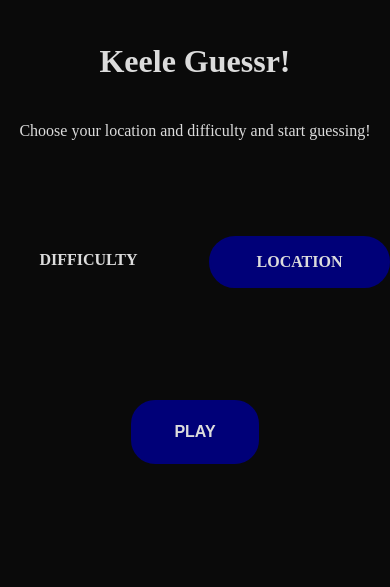
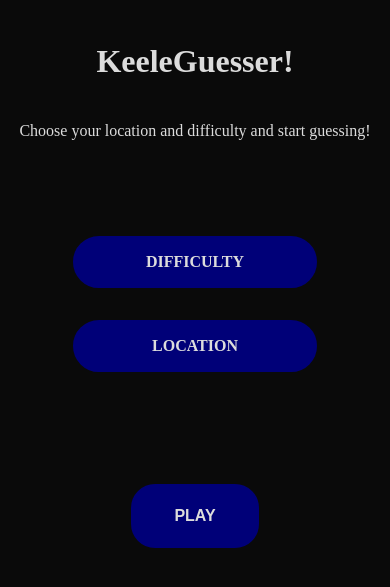
Before and after one commit to tesinclair/KeeleGuessr, a Flask app: page /home in a window 390 px wide. Shown: the part 43-630 px from the top of the page. Run offline with Flask 3, Linux system fonts and the light colour scheme; some libraries are stand-ins or nearby versions.

Commit message:
adds more difficulties and color changes, fixes hover on scroll and tap tags

```diff
--- a/app.py
+++ b/app.py
@@ -21,7 +21,6 @@ ALLOWED_EXTENSIONS = {'png', 'jpg', 'jpeg', 'gif'}
 class Location(IntEnum):
     KEELE = 1
     ELSTEAD = 2
-    SETESDAL = 3
 
 class Difficulty(IntEnum):
     EASY = 1
--- a/static/styles/home.css
+++ b/static/styles/home.css
@@ -13,8 +13,15 @@
     width: 100%;
     display: flex;
     justify-content: center;
+    align-items: center;
     gap: 2em;
     margin-block: 5em;
+}
+
+@media screen and (max-width: 768px){
+    .hp-config{
+        flex-direction: column;
+    }
 }
 
 #hp-location-toggle{
@@ -24,25 +31,6 @@
 #hp-location-toggle:focus,
 #hp-location-toggle:hover{
     background-color: rgb(0, 0, 80);
-}
-
-.hp-toggle{
-    position: relative;
-    height: 3em;
-    width: 15em;
-
-    border-radius: 5rem;
-
-    display: flex;
-    align-items: center;
-    justify-content: center;
-
-    transition: all .3s ease;
-}
-
-.hp-toggle:hover,
-.hp-toggle:focus{
-    scale: 1.1;
 }
 
 .EASY{
@@ -86,25 +74,66 @@
     background-color: rgb(20, 0, 0);
 }
 
-.hp-toggle::after{
+.DEFAULT{
+    background-color: rgb(0, 0, 120);
+    border: solid 2px rgb(0, 0, 120);
+}
+.DEFAULT:focus,
+.DEFAULT:hover{
+    background-color: rgb(0, 0, 80);
+}
+
+.hp-toggle{
+    height: 3em;
+    width: 15em;
+
+    border-radius: 5rem;
+
+    display: flex;
+    align-items: center;
+    justify-content: center;
+
+    transition: all .3s ease;
+    position: relative;
+}
+
+.hp-toggle:hover,
+.hp-toggle:focus{
+    transform: scale(1.1);
+}
+
+.hp-toggle-cont{
+    position: relative;
+    isolation: isolate;
+}
+
+.hp-toggle-cont::before{
     content: 'scroll...';
+
     position: absolute;
     z-index: -1;
+    pointer-events: none;
+
     font-size: 1.3ch;
     height: 10px;
     width: 15px;
     top: 1em;
     left: 1em;
-    visibility: hidden;
+
     color: var(--font-color-hover);
     transition: all .3s ease;
 }
 
-.hp-toggle:hover::after,
-.hp-toggle:focus::after{
+@media screen and (max-width: 768px){
+    .hp-toggle-cont::before{
+        content: 'tap...';
+    }
+}
+
+.hp-toggle-cont:hover::before,
+.hp-toggle-cont:focus::before{
     top: -2em;
     left: 1em;
-    visibility: visible;
 }
 
 
--- a/static/styles/play.css
+++ b/static/styles/play.css
@@ -50,10 +50,10 @@
         z-index: 1;
     }
     .current-score{
-        font-size: 8ch;
+        font-size: 5ch;
     }
     .highscore{
-        font-size: 3ch;
+        font-size: 2ch;
     }
 
     .photo{
--- a/templates/home.html
+++ b/templates/home.html
@@ -1,16 +1,20 @@
 {% extends "layout.html" %}
 {% block content %}
     <div class="home-page">
-        <h2>Keele Guessr!</h2>
+        <h2>KeeleGuesser!</h2>
         <p>Choose your location and difficulty and start guessing!</p>
         <div class="hp-config">
-            <div class="hp-toggle" id="hp-difficulty-toggle">
-                <span class="hp-toggle-text" id="hp-difficulty-toggle-text"> DIFFICULTY </span>
-                <input type="hidden" name="difficulty" id="difficulty" value="2">
+            <div class="hp-toggle-cont">
+                <div class="hp-toggle DEFAULT" id="hp-difficulty-toggle">
+                    <span class="hp-toggle-text" id="hp-difficulty-toggle-text"> DIFFICULTY </span>
+                    <input type="hidden" name="difficulty" id="difficulty" value="2">
+                </div>
             </div>
-            <div class="hp-toggle" id="hp-location-toggle">
-                <span class="hp-toggle-text" id="hp-location-toggle-text"> LOCATION </span>
-                <input type="hidden" name="location" id="location" value="1">
+            <div class="hp-toggle-cont">
+                <div class="hp-toggle" id="hp-location-toggle">
+                    <span class="hp-toggle-text" id="hp-location-toggle-text"> LOCATION </span>
+                    <input type="hidden" name="location" id="location" value="1">
+                </div>
             </div>
         </div>
         <button onclick="configureSession()" class="btn user" id="hp-btn">PLAY</button>
```
